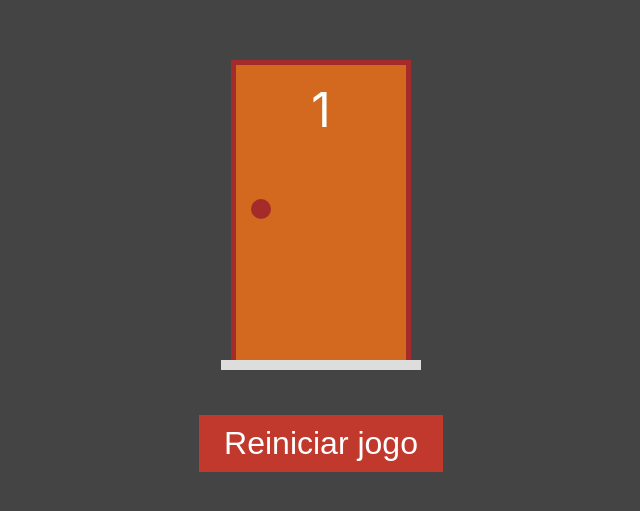
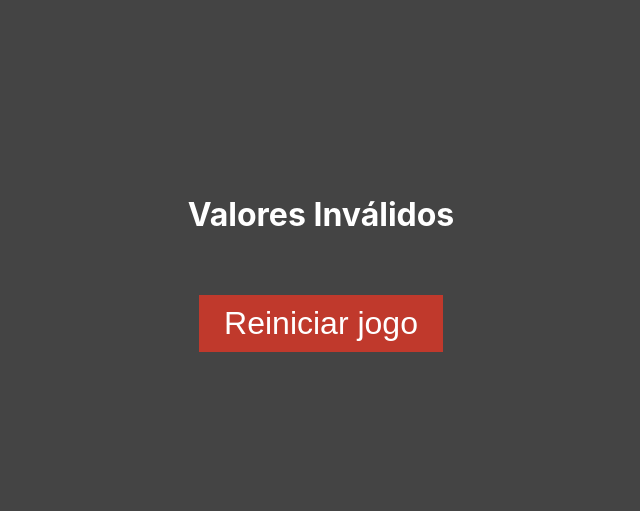
Before and after one commit to fprocaci/monty-hall, a Next.js app: page /jogo/1/1 in a window 1280 px wide. Shown: the part 137-648 px from the top of the page, without its empty margins (319-959 px from the left). Built offline with nearby package versions, Linux system fonts and the light colour scheme.

Commit message:
Validando portas e finalizando projeto

```diff
--- a/src/pages/jogo/[portas]/[temPresente].tsx
+++ b/src/pages/jogo/[portas]/[temPresente].tsx
@@ -8,6 +8,7 @@ import { useRouter } from "next/router"
 export default function jogo(){
     const router = useRouter()
 
+    const [valido, setValido] = useState(false)
     const [portas, setPortas] = useState([])
 
     useEffect(() => {
@@ -15,6 +16,15 @@ export default function jogo(){
         const temPresente = +router.query.temPresente
         setPortas(criarPortas(portas, temPresente))
     }, [router?.query])
+
+    useEffect(() => {
+        const portas = +router.query.portas
+        const temPresente = +router.query.temPresente
+
+        const qtdePortasValidas = portas >= 3 && portas <= 100
+        const temPresenteValido = temPresente >= 1 && temPresente <= portas
+        setValido(qtdePortasValidas && temPresenteValido)
+    }, [portas])
 
 
     function renderizarPortas(){
@@ -26,7 +36,7 @@ export default function jogo(){
     return(
         <div id={styles.jogo}>
             <div className={styles.portas}>
-                {renderizarPortas()}
+                {valido ? renderizarPortas() : <h1>Valores Inválidos</h1>}
             </div>
             <div className={styles.botoes}>
                 <Link href="/">
```
